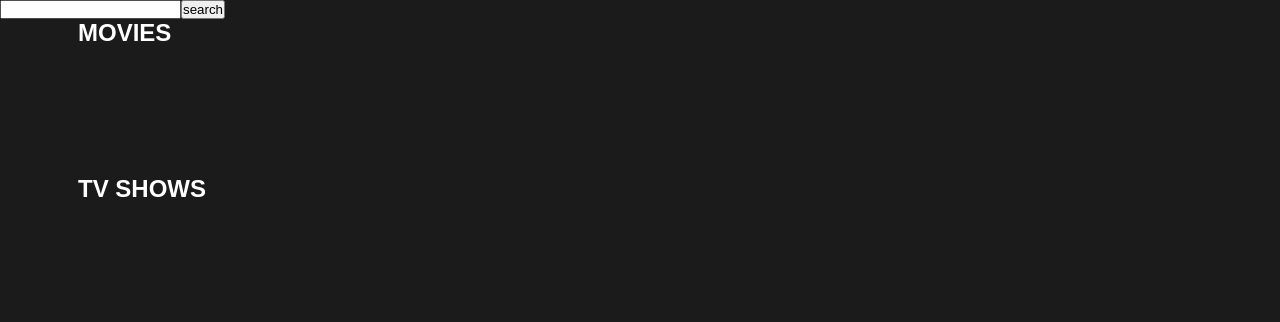
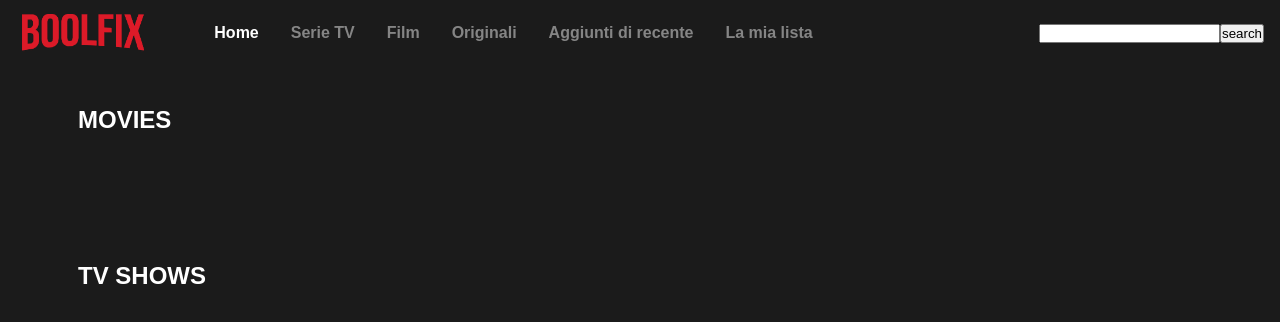
Before and after one commit to carloeusebi/vite-boolflix, a Vue app: page / in a window 1280 px wide. Shown: the top 322 px of the page. Built offline with nearby package versions, Linux system fonts and the light colour scheme.

Commit message:
Added navbar

```diff
--- a/src/assets/sass/index.scss
+++ b/src/assets/sass/index.scss
@@ -30,6 +30,10 @@ img {
 	max-width: 100%;
 }
 
+ul {
+	list-style-type: none;
+}
+
 @media #{$media-tablet} {
 	.container {
 		max-width: 720px;
--- /dev/null
+++ b/src/components/AppNavbar.vue
@@ -0,0 +1,37 @@
+<script>
+export default {};
+</script>
+
+<template>
+	<nav>
+		<ul>
+			<li class="active">Home</li>
+			<li>Serie TV</li>
+			<li>Film</li>
+			<li>Originali</li>
+			<li>Aggiunti di recente</li>
+			<li>La mia lista</li>
+		</ul>
+	</nav>
+</template>
+
+<style lang="scss" scoped>
+ul {
+	display: flex;
+}
+
+li {
+	padding: 0 1rem;
+	font-weight: bold;
+	color: rgba(211, 211, 211, 0.575);
+	cursor: pointer;
+
+	&.active {
+		color: white;
+	}
+
+	&:hover {
+		color: white;
+	}
+}
+</style>
--- a/src/components/TheHeader.vue
+++ b/src/components/TheHeader.vue
@@ -1,9 +1,10 @@
 <script>
 import AppSearchbar from './AppSearchbar.vue';
+import AppNavbar from './AppNavbar.vue';
 import { store } from '../store/store';
 
 export default {
-	components: { AppSearchbar },
+	components: { AppSearchbar, AppNavbar },
 	methods: {
 		handleSubmit() {
 			this.$emit('submitted-new-query');
@@ -17,9 +18,38 @@ export default {
 </script>
 
 <template>
-	<AppSearchbar
-		@submitted="handleSubmit"
-		@key-pressed="handleKeyPress" />
+	<header>
+		<div class="left">
+			<figure>
+				<img
+					src="logo.png"
+					alt="logo"
+					class="logo" />
+			</figure>
+			<AppNavbar />
+		</div>
+		<div class="right">
+			<AppSearchbar
+				@submitted="handleSubmit"
+				@key-pressed="handleKeyPress" />
+		</div>
+	</header>
 </template>
 
-<style scoped></style>
+<style lang="scss" scoped>
+header {
+	margin: 0.5rem 1rem 3rem;
+
+	&,
+	:is(.left, .right) {
+		display: flex;
+		justify-content: space-between;
+		align-items: center;
+	}
+}
+
+.logo {
+	height: 50px;
+	margin-right: 3rem;
+}
+</style>
```
Also changed, not shown: public/logo.png (added).
